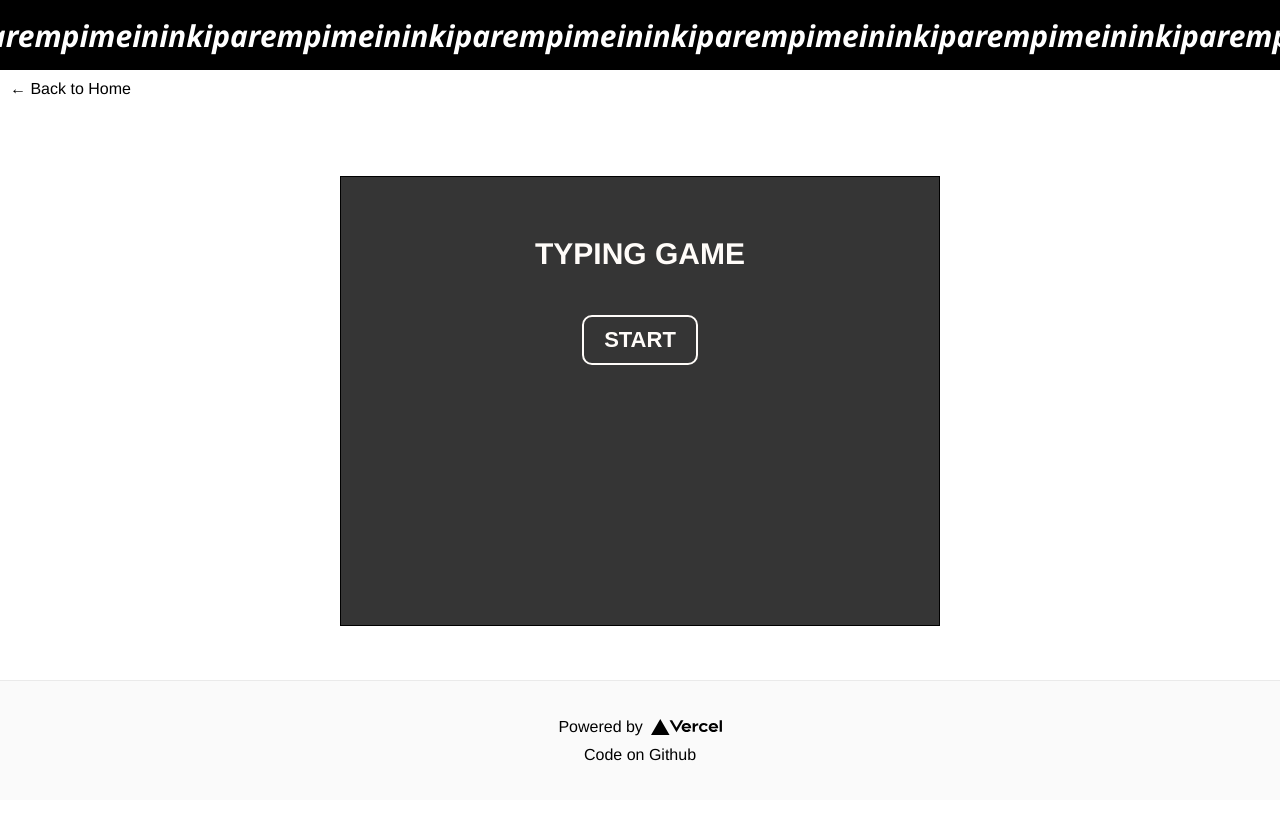
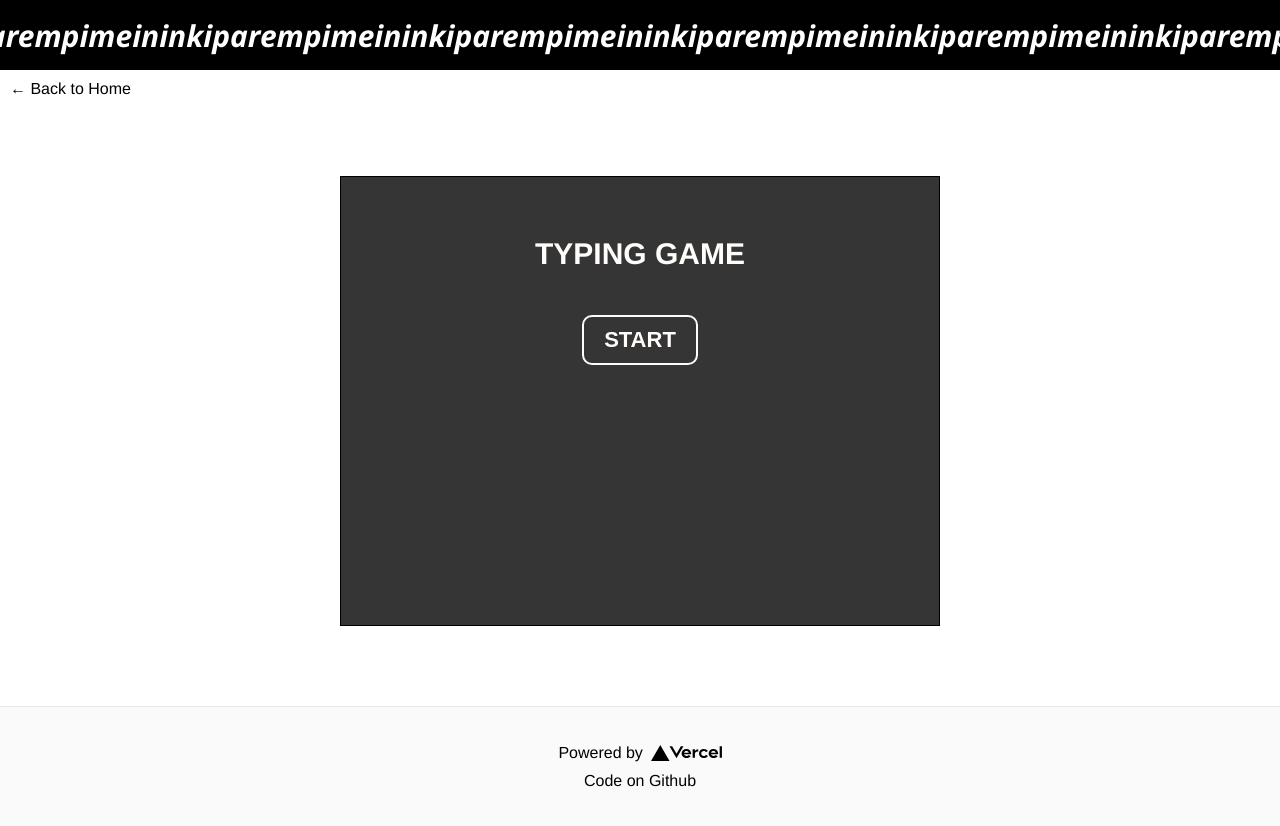
Before and after one commit to apltola/parempimeininki, a Next.js app: page /typing in a window 1280 px wide. Before the commit the page ends 800 px from the top, so only its background shows below. Built offline with nearby package versions, Linux system fonts and the light colour scheme.

Commit message:
style updates

```diff
--- a/styles/Papru.module.css
+++ b/styles/Papru.module.css
@@ -1,5 +1,5 @@
 .container {
-  padding: 3rem 0;
+  padding: 3rem 0 5rem 0;
   display: flex;
   justify-content: center;
 }
--- a/styles/Typing.module.css
+++ b/styles/Typing.module.css
@@ -1,5 +1,5 @@
 .container {
-  padding: 3rem 0;
+  padding: 3rem 0 5rem 0;
   display: flex;
   justify-content: center;
 }
```
